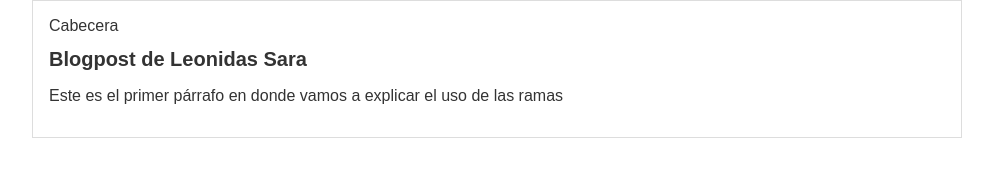
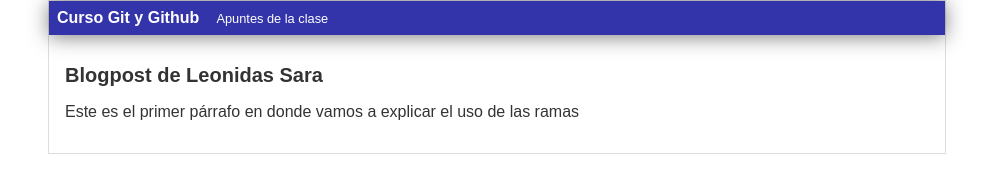
Before and after one commit to leonidassara/hyperblog, a plain HTML site: page index.html in a window 1280 px wide. Shown: the whole page, without its empty margins (143-1136 px from the left). Drawn offline with Linux system fonts and the light colour scheme.

Commit message:
Finalizada la cabecera con diseño azul

```diff
--- a/css/estilos.css
+++ b/css/estilos.css
@@ -7,10 +7,28 @@ body
     margin: 0;
     padding: 0;
 }
+
+#cabecera
+{
+    background: #33A;
+    box-shadow: 0px 2px 20px 0px rgba(0, 0, 0, 0.5);
+    color: white;
+    font-weight: bold;
+    margin: 0;
+    padding: 0.5em;
+}
+
+#cabecera #tagline
+{
+    padding: 0 0 0 1em;
+    font-weight: normal;
+    font-size: 0.8em;
+}
+
 #container
 {
     width: 70%;
-    padding: 1em;
+    padding: 0;
     text-align: left;
     border: 1px solid #DDD;
     margin: 0 auto;
@@ -19,3 +37,7 @@ body
 {
     font-size: 20px;
 }
+#post
+{
+    padding: 1em;
+}
--- a/index.html
+++ b/index.html
@@ -10,7 +10,8 @@
 <body>
     <div id="container">
         <div id="cabecera">
-            Cabecera
+            Curso Git y Github
+            <span id="tagline">Apuntes de la clase</span>
         </div>
         <div id="post">
             <h1>Blogpost de Leonidas Sara</h1>
```
